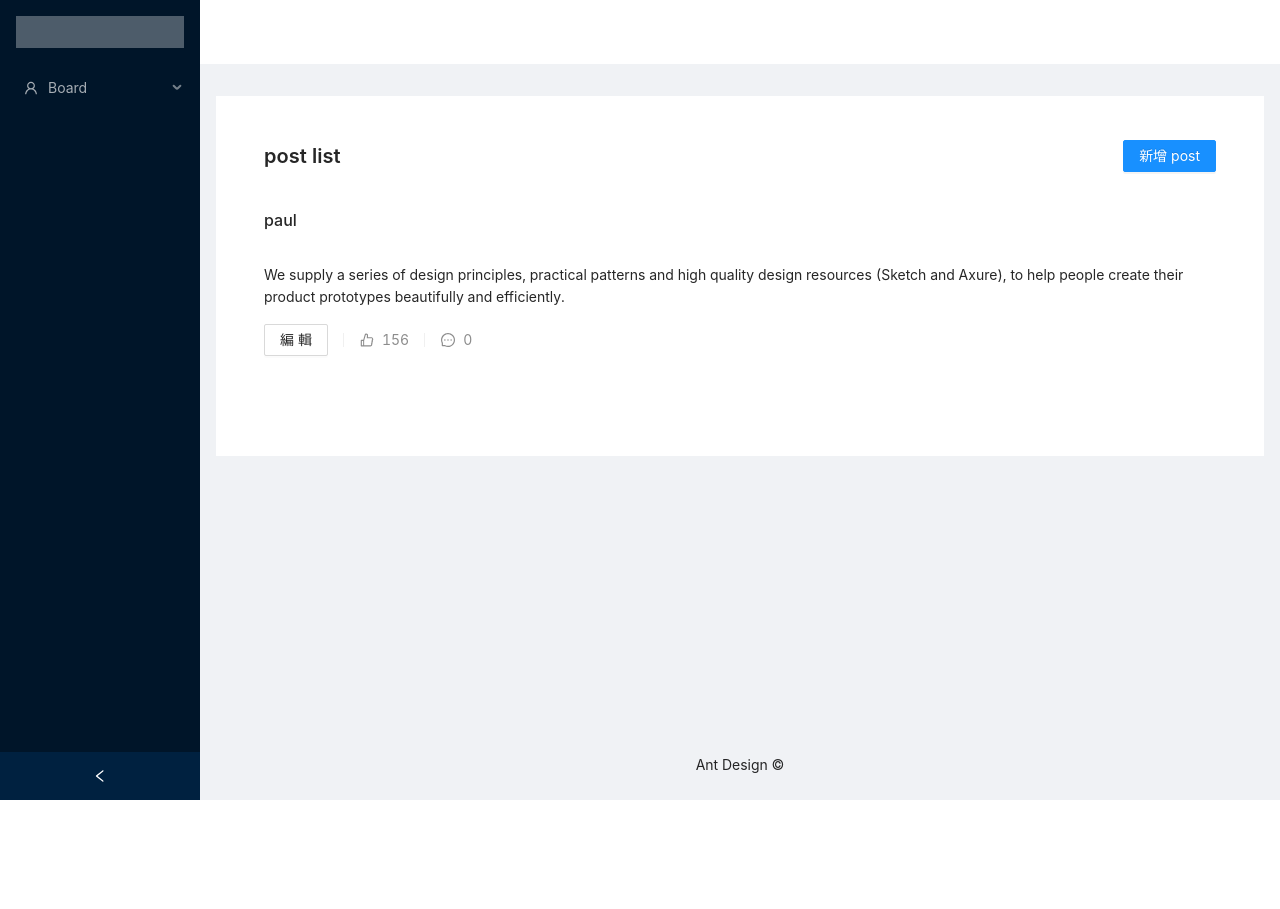
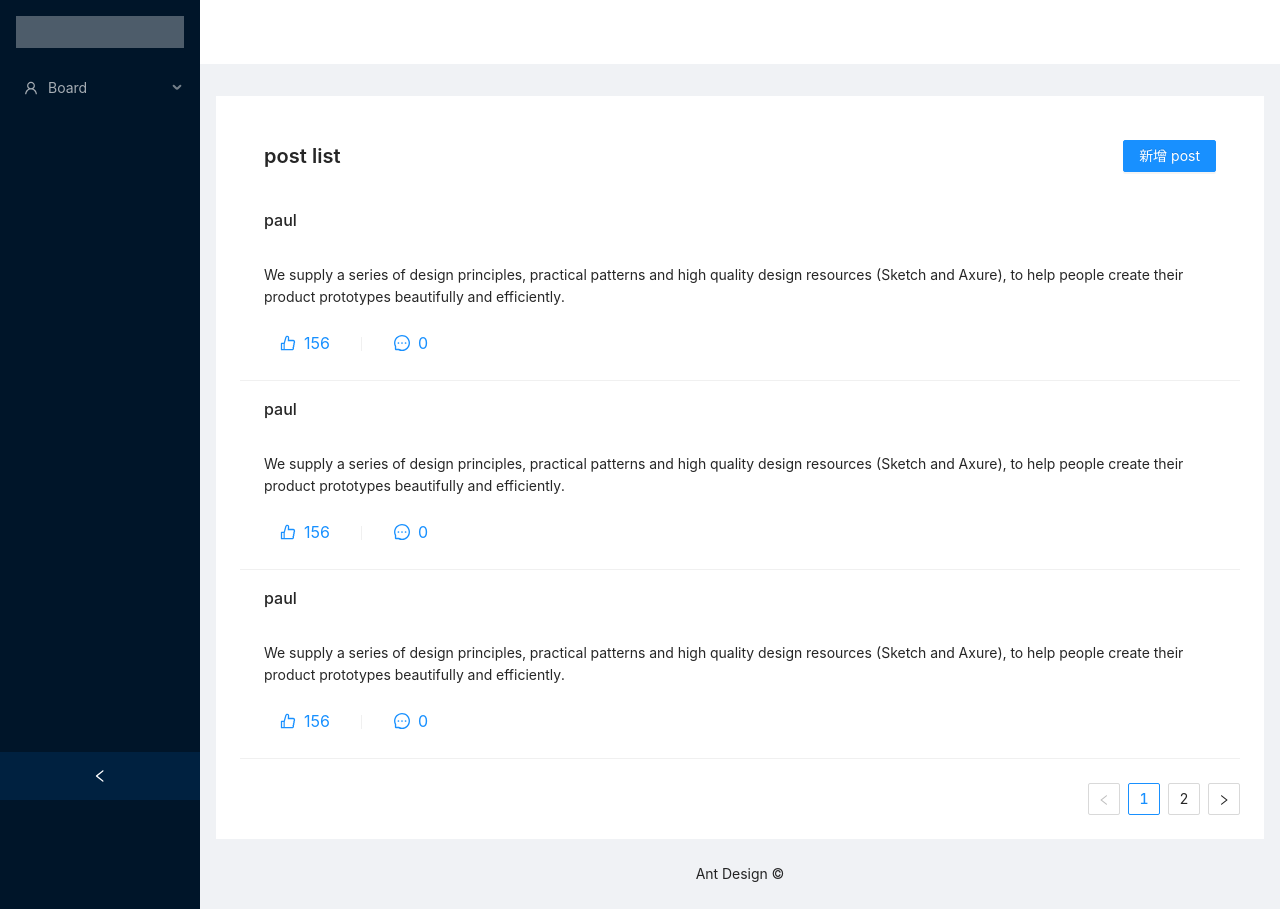
Before and after one commit to nutter20912/react-board, a React (Create React App) app: page /board/postList in a window 1280 px wide. Before the commit the page ends 800 px from the top, so only its background shows below. Built offline with nearby package versions, Linux system fonts and the light colour scheme.

Commit message:
新增評論 modal

```diff
--- /dev/null
+++ b/src/js/container/Post/Detail.js
@@ -0,0 +1,26 @@
+import { Modal } from 'antd';
+import { useState } from 'react';
+
+export const Detail = ({ visible, setShowPostDetail }) => {
+
+  const [isModalVisible, setIsModalVisible] = useState(false);
+
+  const handleOk = () => {
+    setIsModalVisible(false);
+    setShowPostDetail(false);
+  };
+
+  const handleCancel = () => {
+    setIsModalVisible(false);
+    setShowPostDetail(false);
+  };
+
+  return (
+    <Modal
+      title='new post'
+      visible={visible}
+      onOk={handleOk}
+      onCancel={handleCancel}
+    />
+  );
+}
--- a/src/js/container/Post/PostList.js
+++ b/src/js/container/Post/PostList.js
@@ -1,15 +1,17 @@
 import { Button, PageHeader, Descriptions } from 'antd';
 import { NewPost } from './NewPost';
 import { Posts } from './Posts';
+import { Detail } from './Detail';
 import { useState, useEffect } from 'react';
 import { fakeApi } from '../../utils';
 
 export const PostList = () => {
-  const [visible, setVisible] = useState(false);
+  const [showNewPost, setShowNewPost] = useState(false);
+  const [showPostDetail, setShowPostDetail] = useState(false);
   const [data, setData] = useState([]);
 
   const onClick = () => {
-    setVisible(true);
+    setShowNewPost(true);
   }
 
   const pushPosts = (res) => {
@@ -18,11 +20,9 @@ export const PostList = () => {
     setData(data);
   }
 
-
   useEffect(() => {
     const getPosts = async () => {
-      const res = await fakeApi(100, [
-        {
+      const fakeResult = {
         post_id: 1,
         name: 'paul',
         title: 'asd',
@@ -35,7 +35,8 @@ export const PostList = () => {
           }
         ]
       }
-      ]);
+
+      const res = await fakeApi(100, new Array(5).fill(fakeResult));
 
       setData(res);
     };
@@ -54,11 +55,18 @@ export const PostList = () => {
           </Button>
         }
       />
-      <Posts data={data} />
+      <Posts
+        data={data}
+        setShowPostDetail={setShowPostDetail}
+      />
       <NewPost
-        visible={visible}
-        setVisible={setVisible}
+        visible={showNewPost}
+        setVisible={setShowNewPost}
         pushPosts={pushPosts}
+      />
+      <Detail
+        visible={showPostDetail}
+        setShowPostDetail={setShowPostDetail}
       />
     </>
   );
--- a/src/js/container/Post/Posts.js
+++ b/src/js/container/Post/Posts.js
@@ -2,23 +2,24 @@ import { List, Avatar, Button, Skeleton, Space } from 'antd';
 import { useState } from 'react';
 import { MessageOutlined, LikeOutlined, StarOutlined } from '@ant-design/icons';
 
-export const Posts = ({ data }) => {
+export const Posts = ({ data, setShowPostDetail }) => {
   const IconText = ({ IconComponent, text }) => (
-    <Space>
-      <IconComponent />
+    <Space onClick={()=> setShowPostDetail(true)}>
+      <Button type="link" size='large' icon={<IconComponent />} >
+
       {text}
+      </Button>
     </Space>
   );
 
   const renderItem = (item) => (
     <List.Item
       actions={[
-        <Button>編輯</Button>,
-        <IconText
-          IconComponent={LikeOutlined}
-          text="156"
-        // key="list-vertical-like-o"
-        />,
+         <IconText
+           IconComponent={LikeOutlined}
+           text="156"
+         // key="list-vertical-like-o"
+         />,
         <IconText
           IconComponent={MessageOutlined}
           text="0"
@@ -41,6 +42,10 @@ export const Posts = ({ data }) => {
     <List
       itemLayout="vertical"
       size="large"
+      pagination={{
+        onChange: (page) => {},
+        pageSize: 3,
+      }}
       dataSource={data}
       renderItem={renderItem}
     />
```
Lines whose indentation alone changed are shown as unchanged.
